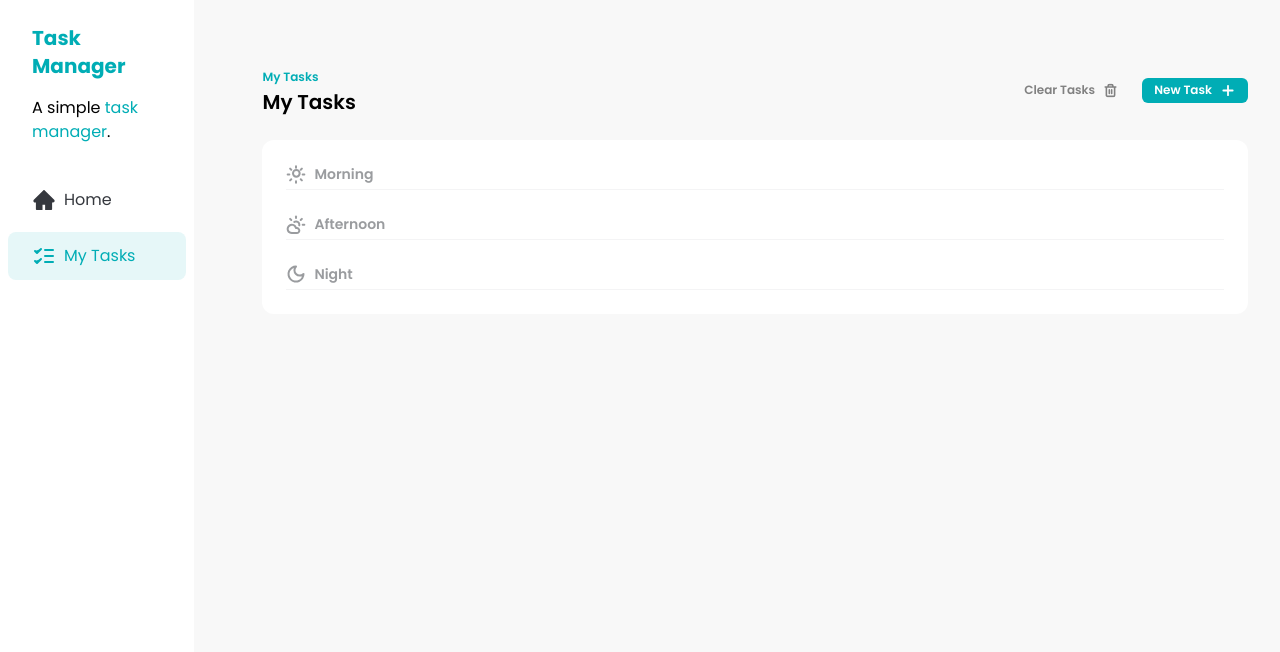
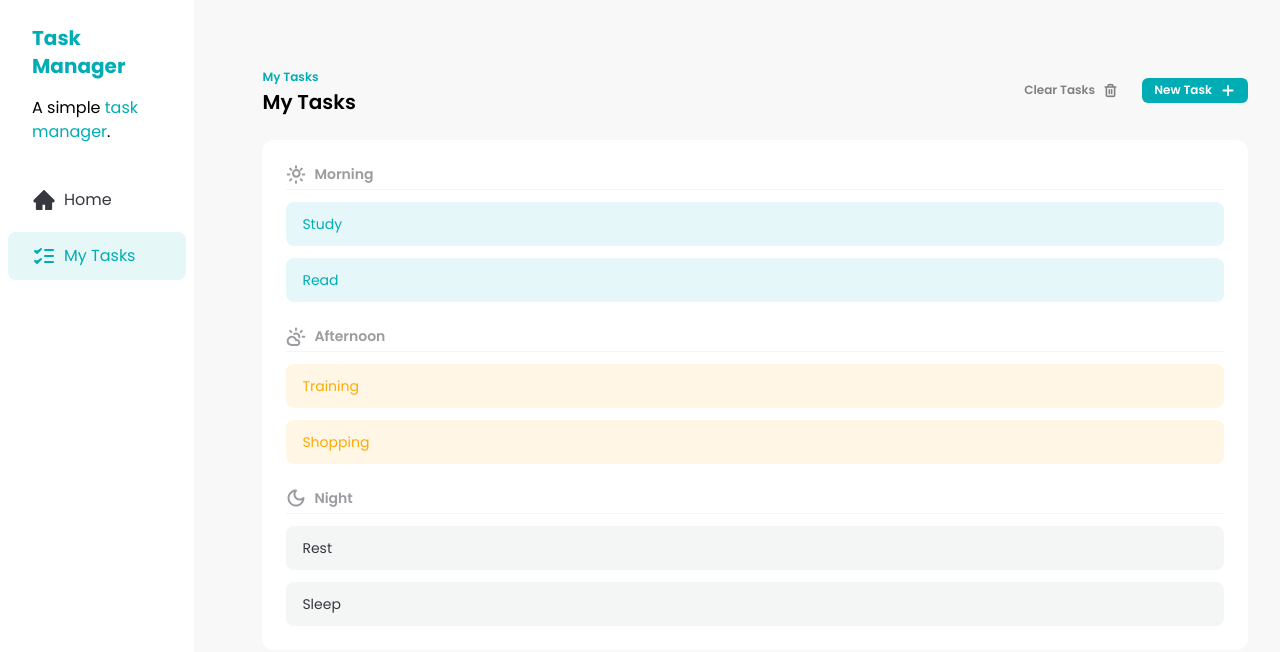
Before and after one commit to guitessmann09/fsc-task-manager, a React (Vite) app: page / in a window 1280 px wide. Shown: the top 652 px of the page. Built offline with nearby package versions, Linux system fonts and the light colour scheme.

Commit message:
feat: ensure tasks are listed on TaskItem component

```diff
--- /dev/null
+++ b/src/components/TaskItem.jsx
@@ -0,0 +1,24 @@
+const TaksItem = ({ task }) => {
+  const getStatusClasses = () => {
+    if (task.status === 'done') {
+      return 'bg-[#00ADB5] bg-opacity-10 text-[#00ADB5]'
+    }
+
+    if (task.status === 'in_progress') {
+      return 'bg-[#FFAA04] bg-opacity-10 text-[#FFAA04]'
+    }
+
+    if (task.status === 'not_started') {
+      return 'bg-[#35383E] bg-opacity-5 text-[#35383E]'
+    }
+  }
+  return (
+    <div
+      className={`flex items-center gap-2 rounded-lg px-4 py-3 text-sm ${getStatusClasses()}`}
+    >
+      {task.title}
+    </div>
+  )
+}
+
+export default TaksItem
--- a/src/components/Tasks.jsx
+++ b/src/components/Tasks.jsx
@@ -5,8 +5,17 @@
 import CloudSunIcon from '../assets/icons/cloud-sun.svg?react'
 import MoonIcon from '../assets/icons/moon.svg?react'
 import TasksSeparator from './TasksSeparator.jsx'
+import { useState } from 'react'
+import TASKS from '../constants/tasks.js'
+import TaksItem from './TaskItem.jsx'
 
 const Tasks = () => {
+  const [tasks] = useState(TASKS)
+
+  const morningTasks = tasks.filter((task) => task.time === 'morning')
+  const afternoonTasks = tasks.filter((task) => task.time === 'afternoon')
+  const eveningTasks = tasks.filter((task) => task.time === 'evening')
+
   return (
     <div className="px-8 py-16">
       <div className="flex w-[77vw] justify-between">
@@ -30,14 +39,23 @@
       <div className="mt-6 rounded-xl bg-white p-6">
         <div className="space-y-3">
           <TasksSeparator icon={<SunIcon />} title="Morning" />
+          {morningTasks.map((task) => (
+            <TaksItem key={task.id} task={task} />
+          ))}
         </div>
 
         <div className="my-6 space-y-3">
           <TasksSeparator icon={<CloudSunIcon />} title="Afternoon" />
+          {afternoonTasks.map((task) => (
+            <TaksItem key={task.id} task={task} />
+          ))}
         </div>
 
         <div className="space-y-3">
           <TasksSeparator icon={<MoonIcon />} title="Night" />
+          {eveningTasks.map((task) => (
+            <TaksItem key={task.id} task={task} />
+          ))}
         </div>
       </div>
     </div>
--- /dev/null
+++ b/src/constants/tasks.js
@@ -0,0 +1,46 @@
+const TASKS = [
+  {
+    id: 1,
+    title: 'Study',
+    description: 'Learn about React Routs',
+    time: 'morning',
+    status: 'done',
+  },
+  {
+    id: 2,
+    title: 'Read',
+    description: 'Read "Em busca de sentido"',
+    time: 'morning',
+    status: 'done',
+  },
+  {
+    id: 3,
+    title: 'Training',
+    description: 'Go to the gym',
+    time: 'afternoon',
+    status: 'in_progress',
+  },
+  {
+    id: 4,
+    title: 'Shopping',
+    description: 'Buy ingredients for dinner',
+    time: 'afternoon',
+    status: 'in_progress',
+  },
+  {
+    id: 5,
+    title: 'Rest',
+    description: 'Watch a movie with my girl',
+    time: 'evening',
+    status: 'not_started',
+  },
+  {
+    id: 6,
+    title: 'Sleep',
+    description: 'Sleep',
+    time: 'evening',
+    status: 'not_started',
+  },
+]
+
+export default TASKS
```
